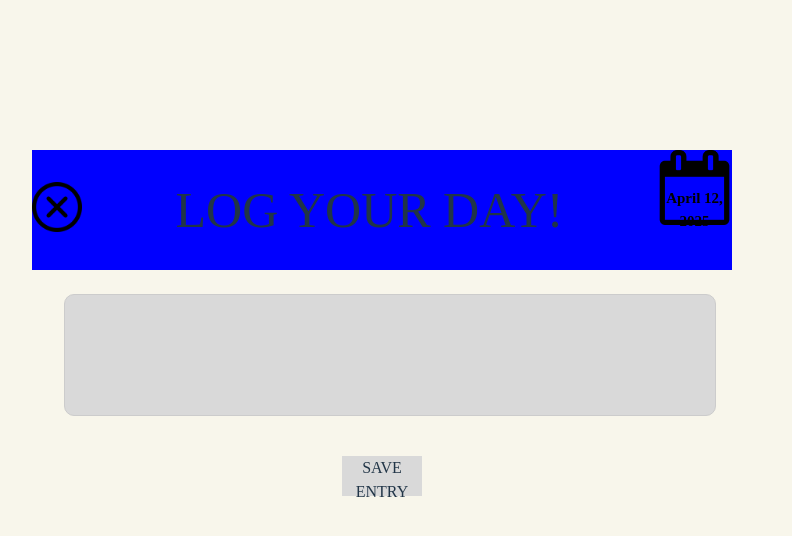
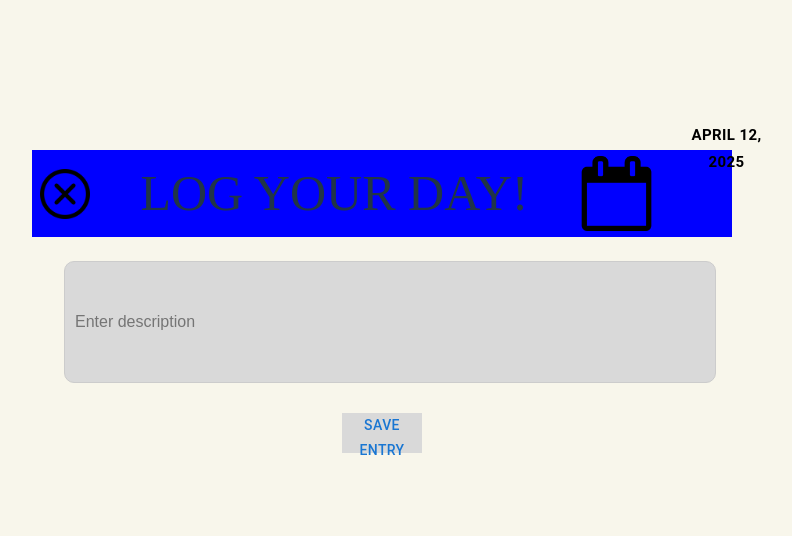
Before and after one commit to brthhule/bitcamp2025, a React (Vite) app in the folder front-end/: page /journal in a window 1280 px wide. Shown: the top 536 px of the page, without its empty margins (258-1050 px from the left). Built offline with nearby package versions, Linux system fonts and the light colour scheme; a web font is replaced by a local one.

Commit message:
fixed the functionality to a new gen output page

```diff
--- a/front-end/package.json
+++ b/front-end/package.json
@@ -11,8 +11,11 @@
     "preview": "vite preview"
   },
   "dependencies": {
+    "@emotion/react": "^11.14.0",
+    "@emotion/styled": "^11.14.0",
     "@mui/material": "^7.0.2",
     "@mui/styled-engine": "^7.0.2",
+    "axios": "^1.8.4",
     "react": "^19.0.0",
     "react-calendar": "^5.1.0",
     "react-dom": "^19.0.0",
--- a/front-end/src/components/Day.jsx
+++ b/front-end/src/components/Day.jsx
@@ -1,7 +1,7 @@
 import localData from "./LocalData";
 import { useNavigate } from "react-router-dom";
 import axios from 'axios';
-const serverAddress = "http://localhost:5173";
+const serverAddress = "http://localhost:3000";
 import { formatDate } from "../util/utils";
 import "../styles/Day.css"
 
--- a/front-end/src/screens/GeneratedOutput.jsx
+++ b/front-end/src/screens/GeneratedOutput.jsx
@@ -2,7 +2,7 @@ import React, { useState, useEffect } from 'react';
 import { useParams, useNavigate } from 'react-router-dom';
 import axios from 'axios';
 
-const serverAddress = "http://localhost:5173"; // Make sure this matches your backend
+const serverAddress = "http://localhost:3000"; // Make sure this matches your backend
 
 function GeneratedOutput() {
     const { date } = useParams();
--- a/front-end/src/screens/JournalEntryScreen.jsx
+++ b/front-end/src/screens/JournalEntryScreen.jsx
@@ -1,54 +1,53 @@
-import { useState } from "react"
+import { useState, useEffect } from "react";
 import { useNavigate } from 'react-router-dom';
-import "../styles/journalentry.css"
-import { useEffect } from "react";
+import "../styles/journalentry.css";
 import localData from "../components/LocalData";
 import { convertMonthIndex } from "../util/utils";
 import axios from 'axios';
+import { Box, Typography, Button } from "@mui/material";
 
-const serverAddress = "http://localhost:5173"; // Make sure this matches your backend
-
-
+const serverAddress = "http://localhost:3000"; // Ensure this matches your backend port
 
 export default function JournalEntryScreen() {
     const navigate = useNavigate();
-    const [title, setTitle] = useState('');
     const [description, setDescription] = useState('');
     const [monthIndex, setMonthIndex] = useState(0);
-    const [date, setDate] = useState(0)
+    const [date, setDate] = useState(0);
     const [year, setYear] = useState(0);
 
-
-
-    const handleChange = (e) => {
+    const handleDescriptionChange = (e) => {
         setDescription(e.target.value);
     };
 
     const handleSubmit = async (event) => {
         event.preventDefault();
         // Date is automatic
-        if (!title || !description) {
+        if (!description) {
             alert('Please fill in all fields.');
             return;
         }
 
         try {
-            const response = await axios.post(`${serverAddress}/api/journal/exists`, { date, title, description });
-            console.log("Response status:")
-            console.log(response.status)
-            if (response.status === 201) {
-                // Successfully created, now navigate to the GeneratedOutput for this date
-                navigate(`/generated-output/${response.data.entry.date}`);
+            const response = await axios.get(`${serverAddress}/api/journal/exists?date=${date}`);
+            if (response.data.exists) {
+                console.log("Journal entry already exists for this date.");
+                alert('A journal entry already exists for this date.');
+                return;
+            }
+            const createResponse = await axios.post(`${serverAddress}/api/journal`, { date, description });
+            console.log("Response status:", createResponse.status);
+
+            if (createResponse.status === 201) {
+                navigate(`/generated-output/${date}`);
             } else {
                 alert('Failed to create journal entry.');
-                console.error('Error creating journal entry:', response);
+                console.error('Error creating journal entry:', createResponse);
             }
         } catch (error) {
-            alert('An error occurred while creating the journal entry.');
-            console.error('Error creating journal entry:', error);
+            alert('An error occurred while checking or creating the journal entry.');
+            console.error('Error checking or creating journal entry:', error);
         }
     };
-
 
     useEffect(() => {
         setMonthIndex(localData.currentDate.getMonth());
@@ -59,41 +58,49 @@ export default function JournalEntryScreen() {
     function Header() {
         return (
             <div className="header">
-                <div onClick={() => navigate("/")}>
-                    <img src="/cancel_icon.png" style={{width: 50, flex: 1}}/>
-                </div>
-                <div style={{flex: 1, fontSize: "50px", textAlign: "center"}}>
+                <Button onClick={() => navigate("/")}>
+                    <img src="/cancel_icon.png" style={{ width: 50, flex: 1 }} alt="Cancel" />
+                </Button>
+
+                <div style={{ flex: 1, fontSize: "50px", textAlign: "center" }}>
                     LOG YOUR DAY!
                 </div>
                 <div className="image-container">
-                    <img src="/calendar_icon.png"/>
-                    <div className="overlay-text" style={{flex: 1, position: "relative", top: 0}}>
+                    <Button>
+                        <img src="/calendar_icon.png" alt="Calendar" />
+                        <div className="overlay-text" style={{ flex: 1, position: "relative", top: 0 }}>
                             <div>{convertMonthIndex(monthIndex) + " " + date + ", \n"}</div>
                             <div>{year}</div>
                         </div>
-
+                    </Button>
                 </div>
-
             </div>
-        )
+        );
     }
 
     return (
         <div className="container">
-            <Header/>
+            <Header />
 
-            <div className = "text-input">
-                <input type="text" value={description} onChange={handleChange} />
+            <form onSubmit={handleSubmit}>
+
+                <div className="text-input">
+                    <input
+                        type="text"
+                        value={description}
+                        onChange={handleDescriptionChange}
+                        placeholder="Enter description"
+                    />
                 </div>
 
-            <div className = "create-container">
-                <div onClick={() => navigate("/output")} sx={{ cursor: "pointer"}}>
-                    <div className="create" onClick={() => handleSubmit()}>
+                <div className="create-container">
+                    <Button type="submit" sx={{ cursor: "pointer" }}>
+                        <div className="create">
                             SAVE ENTRY
                         </div>
+                    </Button>
                 </div>
+            </form>
         </div>
-
-        </div>
-    )
+    );
 }
```
Also changed, not shown: 1 other file (tests, documents, lock files or other folders). Lines whose indentation alone changed are shown as unchanged.
